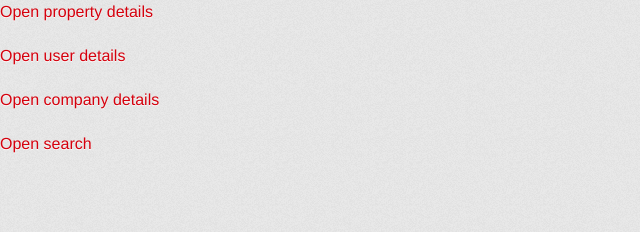
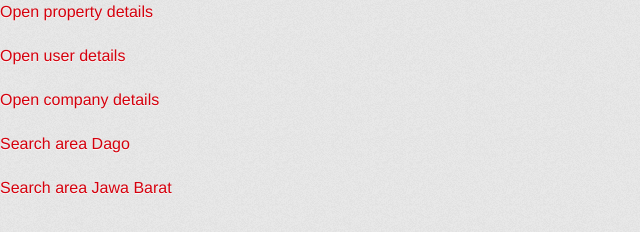
Before and after one commit to muhammadghazali/demo-intent, a plain HTML site: page index.html in a window 1280 px wide. Shown: the whole page, without its empty margins (0-640 px from the left). Drawn offline with Linux system fonts and the light colour scheme; a web font is replaced by a local one.

Commit message:
feat(*): add more targets

```diff
--- a/index.html
+++ b/index.html
@@ -28,7 +28,11 @@
     </p>
 
     <p>
-      <a href="urbanindo://search?key=dago" class="btn btn-default">Open search</a>
+      <a href="urbanindo://search?key=Dago" class="btn btn-default">Search area Dago</a>
+    </p>
+
+      <p>
+      <a href="urbanindo://search?key=Jawa+Barat" class="btn btn-default">Search area Jawa Barat</a>
     </p>
   </body>
 </html>
```
